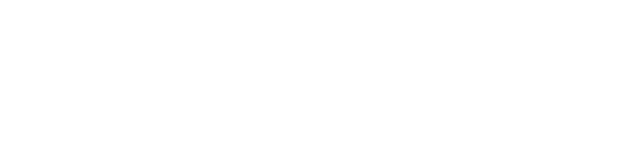
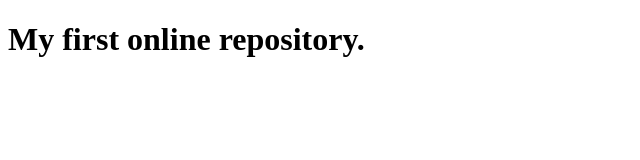
Before and after one commit to lorkd/gitProject, a plain HTML site: page index.html in a window 1280 px wide. Shown: the whole page, without its empty margins (0-640 px from the left). Drawn offline with Linux system fonts and the light colour scheme.

Commit message:
H1 added to index.html

```diff
--- a/index.html
+++ b/index.html
@@ -7,6 +7,6 @@
     <title>Document</title>
 </head>
 <body>
-
+    <h1>My first online repository.</h1>
 </body>
 </html>
```
